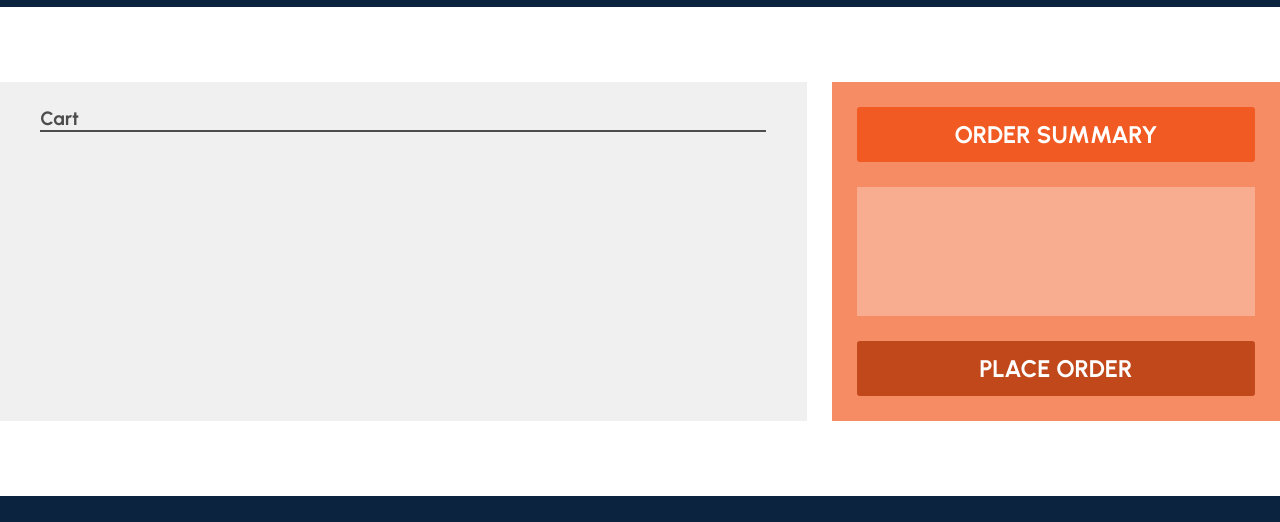
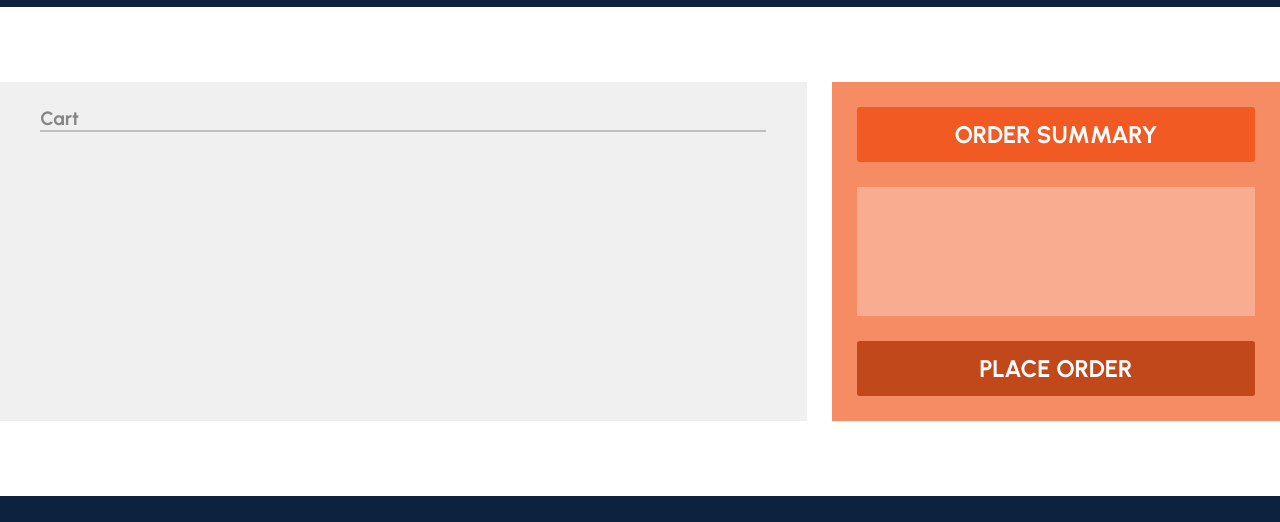
Before and after one commit to i-simba/UI-Proj-Static-Pages, a plain HTML site: page cart.html in a window 1280 px wide. Shown: the part 52-574 px from the top of the page. Drawn offline with Linux system fonts and the light colour scheme.

Commit message:
Revised Cart

```diff
--- a/styles/cart.css
+++ b/styles/cart.css
@@ -22,8 +22,8 @@
     width: 90%;
     font-weight: bold;
     font-size: 120%;
-    color: #4d4d4d;
-    border-bottom: 2px solid #4d4d4d;
+    color: #868686;
+    border-bottom: 2px solid #bebebe;
 }
 
 .CartRight {
```
